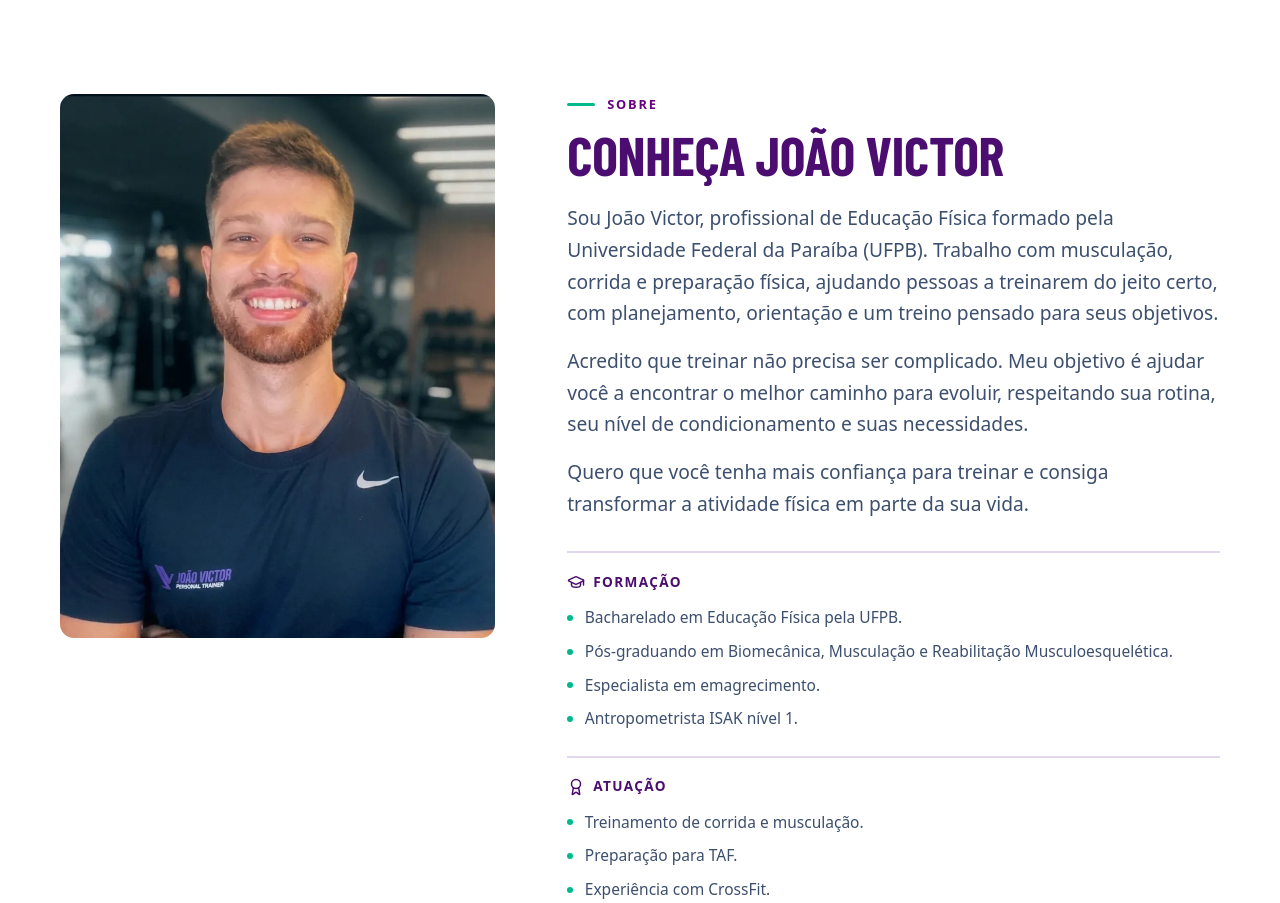
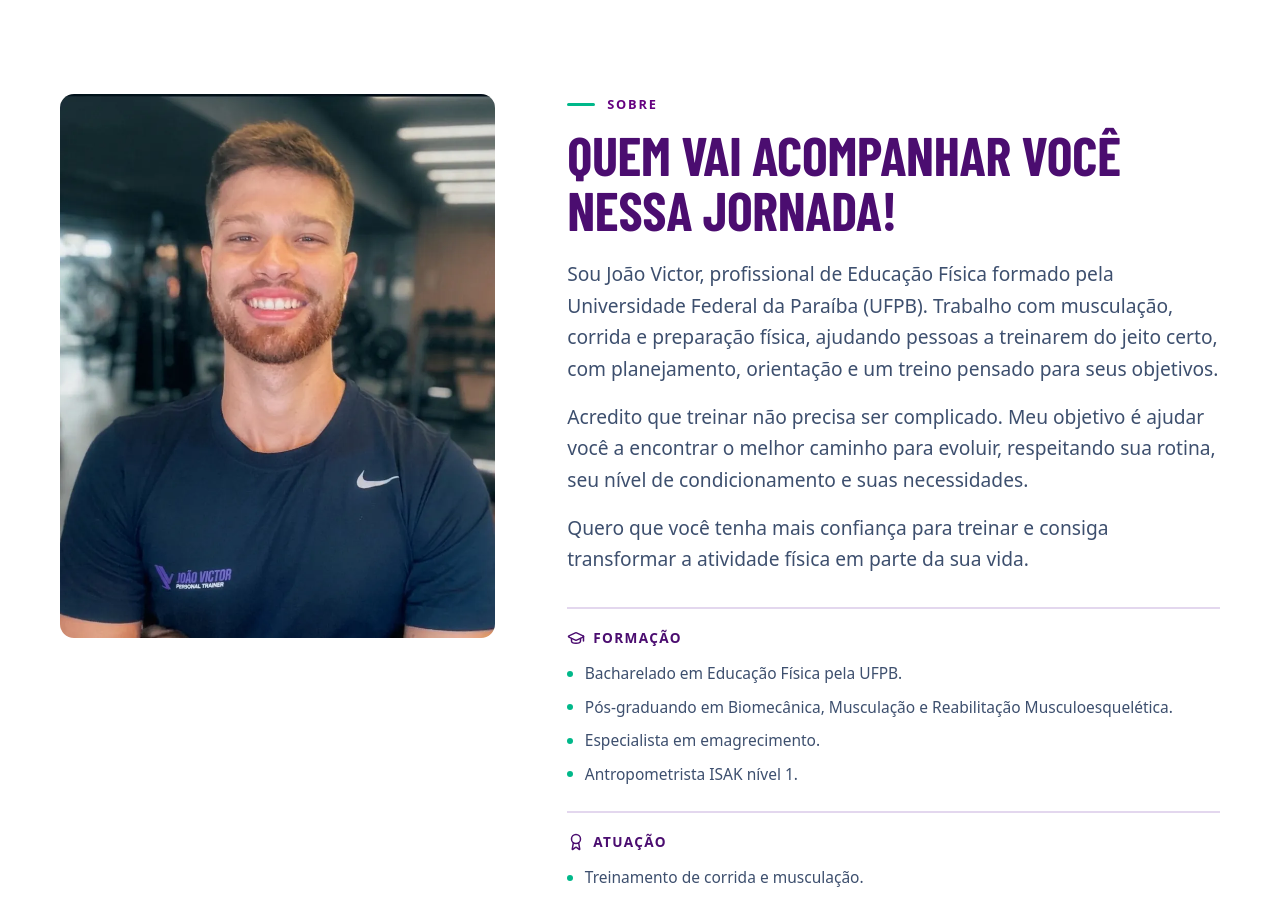
Before and after one commit to matheusasdsgit/jv-personal-trainer, a React (Vite) app: page / in a window 1280 px wide. Shown: the part 4920-5823 px from the top of the page. Built offline with nearby package versions, Linux system fonts and the light colour scheme; a web font is replaced by a local one.

Commit message:
Update AboutSection.tsx

```diff
--- a/src/components/AboutSection.tsx
+++ b/src/components/AboutSection.tsx
@@ -60,7 +60,7 @@ export function AboutSection() {
 
         <div className="about__content">
           <p className="eyebrow">Sobre</p>
-          <h2 id="about-title" className="section-title">Conheça João Victor</h2>
+          <h2 id="about-title" className="section-title">Quem vai acompanhar você nessa jornada!</h2>
                   <p className="lead">
             Sou João Victor, profissional de Educação Física formado pela Universidade Federal da
             Paraíba (UFPB). Trabalho com musculação, corrida e preparação física, ajudando pessoas a
```
